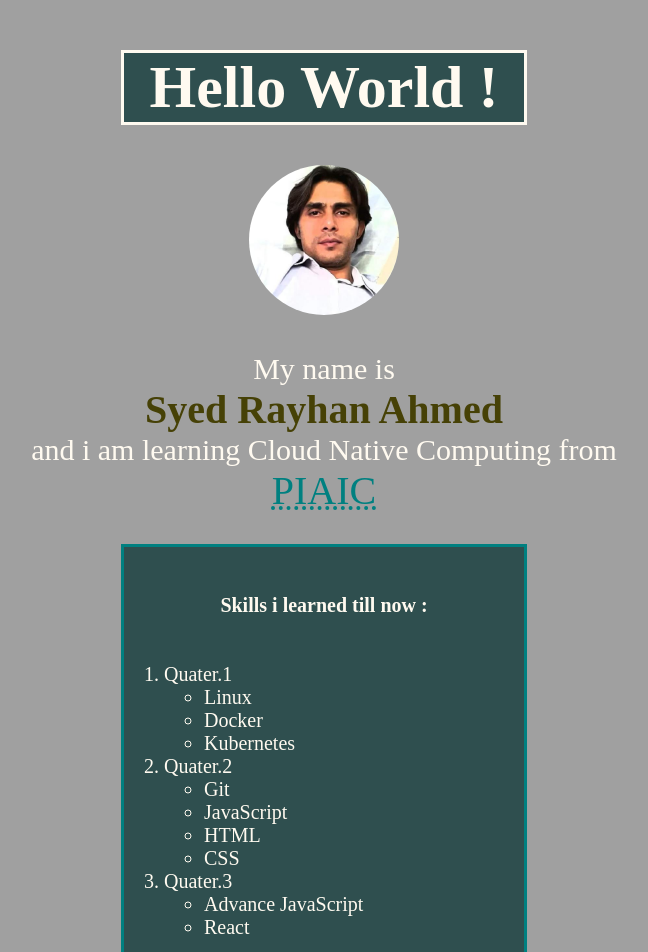
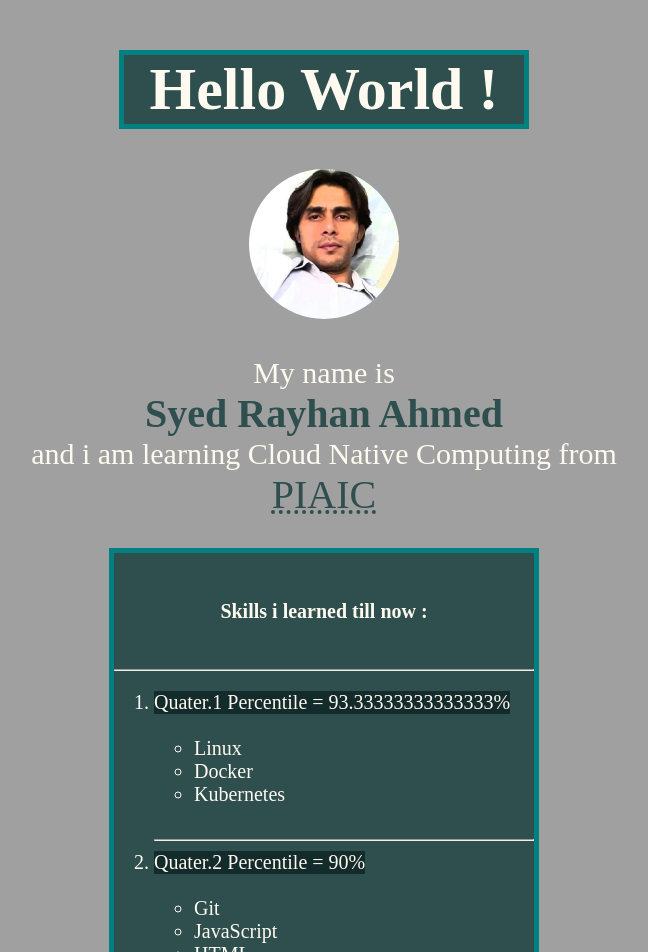
Before and after one commit to srehanpk/react-base-app, a React (Create React App) app: page / in a window 1280 px wide. Shown: the top 952 px of the page, without its empty margins (316-964 px from the left). Built offline with nearby package versions, Linux system fonts and the light colour scheme.

Commit message:
math expression added

```diff
--- a/src/App.js
+++ b/src/App.js
@@ -2,7 +2,7 @@ import React from 'react';
 
 
 
-function App() {
+function App(props) {
   return (
     <div className="App">
     <h1 className="h1">Hello World !</h1>
@@ -10,12 +10,12 @@ function App() {
 
       <p>My name is
       <br></br>
-       <strong className="name" > Syed Rayhan Ahmed </strong>
+       <strong className="name" > {props.name} </strong>
        <br></br>
       and i am learning Cloud Native Computing from
        <br></br>
-      <abbr title="Presidential Initiative
-for Artificial Intelligence & Computing" className="piaic" >PIAIC</abbr> </p>
+      <abbr title="Presidential Initiative for Artificial Intelligence & Computing" className="piaic" >
+      PIAIC</abbr> </p>
 
 
 
--- a/src/List.js
+++ b/src/List.js
@@ -6,24 +6,29 @@ const List = () => {
   return (
     <div className="list">
 
+
+
     <h6 className="h6">Skills i learned till now :</h6>
+    <hr></hr>
 
 
         <ol className="li">
-            <li>Quater.1</li>
+            <li className="q">Quater.1  Percentile = {(28*100)/30}%  </li><br></br>
                 <ul>
                     <li>Linux</li>
                     <li>Docker</li>
                     <li>Kubernetes</li>
-                </ul>
-            <li>Quater.2</li>
+                </ul><br></br><hr></hr>
+
+            <li className="q">Quater.2   Percentile = {(27*100)/30}%   </li><br></br>
                 <ul>
                     <li>Git</li>
                     <li>JavaScript</li>
                     <li>HTML</li>
                     <li>CSS</li>
-                </ul>
-            <li>Quater.3</li>
+                </ul> <br></br><hr></hr>
+
+            <li className="q">Quater.3   Percentile = Not completed yet   </li><br></br>
                 <ul>
                     <li>Advance JavaScript</li>
                     <li>React</li>
--- a/src/index.css
+++ b/src/index.css
@@ -12,12 +12,12 @@ body {
 }
 
 .name {
-  color: rgb(70, 65, 6);
+  color: darkslategray;
   font-size: 40px;
 }
 
 .piaic {
-  color: teal;
+  color: darkslategray;
   font-size: 40px;
 }
 
@@ -32,15 +32,18 @@ body {
 .list {
  border: solid;
  border-color: teal;
- width: 400px;
+ width: 420px;
  margin-left: auto;
  margin-right: auto;
  background-color: darkslategrey;
+ border-width: 5px;
+
 }
 
 .h6 {
   font-size: 20px;
   text-align: center;
+
 }
 
 .li {
@@ -49,8 +52,17 @@ body {
 
 .h1 {
   border: solid;
+  border-color: teal;
+  border-width: 5px;
   background-color: darkslategrey;
   width: 400px;
   margin-left: auto;
   margin-right: auto;
 }
+
+.q {
+  background-color: rgb(19, 43, 43);
+  border: none;
+  width: fit-content;
+
+}
--- a/src/index.js
+++ b/src/index.js
@@ -6,7 +6,7 @@ import List from './List.js'
 
 ReactDOM.render(
   <>
-    <App />
+    <App name = "Syed Rayhan Ahmed"/>
     <List />
 </>
   ,
```
